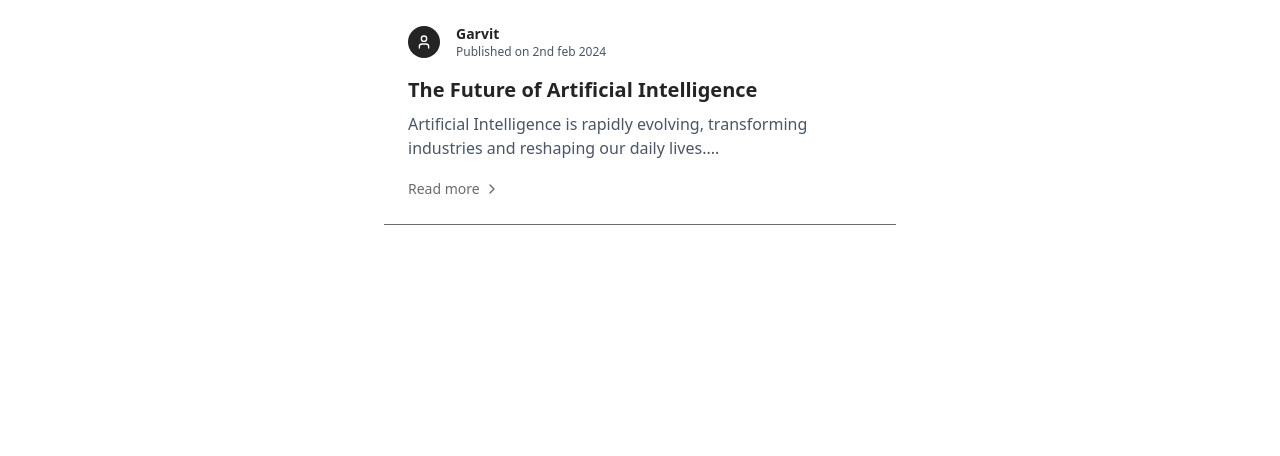
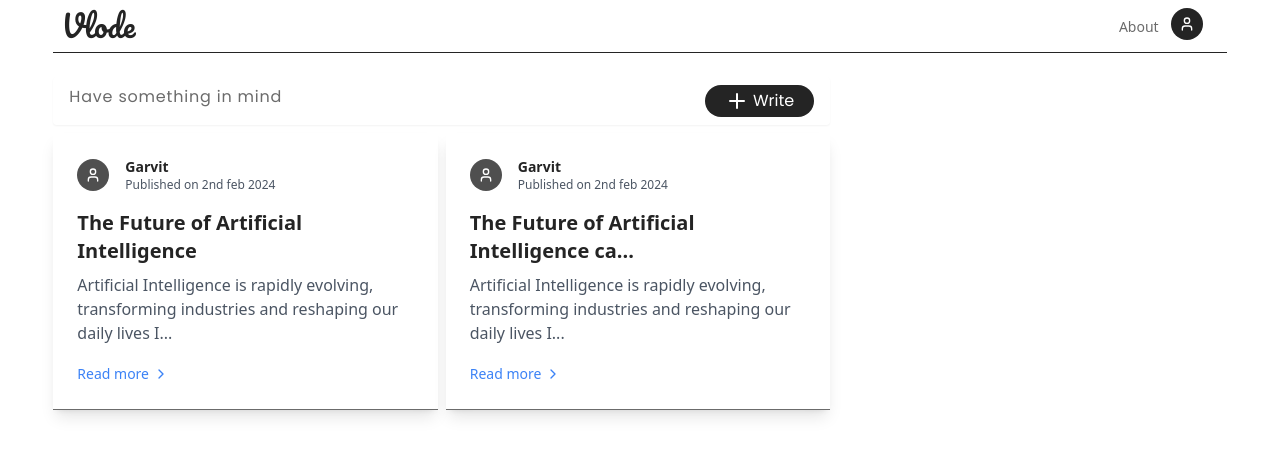
Before and after one commit to garvitj2003/vlode, a React (Vite) app in the folder frontend/: page /home in a window 1280 px wide. Shown: the top 456 px of the page. Built offline with nearby package versions, Linux system fonts and the light colour scheme; the HTML template or start-up script is replaced by a standard one.

Commit message:
Added Blog card

```diff
--- a/frontend/src/components/BlogCard.tsx
+++ b/frontend/src/components/BlogCard.tsx
@@ -7,11 +7,14 @@ interface blogTypes {
   published: string;
 }
 export const BlogCard = ({ title, content, author, published }: blogTypes) => {
+  const truncatedTitle = title.length > 40 ? title.slice(0, 40) + "..." : title;
+  const truncatedContent =
+    content.length > 40 ? content.slice(0, 100) + "..." : content;
   return (
-    <div className="max-w-lg bg-white overflow-hidden border-b border-mediumGray">
+    <div className="max-w-lg bg-white overflow-hidden border-b border-mediumGray shadow-lg">
       <div className="md:p-6 p-2 ">
         <div className="flex items-center md:mb-4 mb-1">
-          <div className="w-8 h-8 rounded-full bg-darkGray flex items-center justify-center mr-4">
+          <div className="w-8 h-8 rounded-full bg-darkGray opacity-80 flex items-center justify-center mr-4">
             <User className="w-4 h-4 text-white" />
           </div>
           <div>
@@ -20,14 +23,12 @@ export const BlogCard = ({ title, content, author, published }: blogTypes) => {
           </div>
         </div>
         <h3 className="text-xl font-bold mb-1 md:mb-2 text-darkGray ">
-          {title}
+          {truncatedTitle}
         </h3>
-        <p className="text-gray-600 dark:text-gray-400 mb-2 md:mb-4">
-          {content.slice(0, 99) + "..."}
-        </p>
+        <p className="text-gray-600 mb-2 md:mb-4">{truncatedContent}</p>
         <Link
           to="/"
-          className="inline-flex items-center text-sm font-medium text-mediumGray hover:underline"
+          className="inline-flex items-center text-sm font-medium text-blue-500 hover:underline"
         >
           Read more
           <ChevronRight className="ml-1 h-4 w-4" />
--- /dev/null
+++ b/frontend/src/components/Container.tsx
@@ -0,0 +1,36 @@
+import { Plus } from "lucide-react";
+import { BlogCard } from "../components/BlogCard";
+
+const Container = () => {
+  return (
+    <div className="grid lg:grid-cols-3 gap-4 mx-4 w-11/12">
+      <div className="col-span-2 grid lg:grid-cols-2 gap-2">
+        <div className="lg:col-span-2 flex justify-between sticky top-0 font-popins p-2  backdrop-blur-xl rounded shadow-sm">
+          <span className="mx-2 text-mediumGray tracking-wider">
+            Have something in mind
+          </span>
+          <button className="mx-2 bg-darkGray inline-flex gap-1 py-1 px-5 rounded-full text-white">
+            <Plus />
+            Write
+          </button>
+        </div>
+        <BlogCard
+          title={"The Future of Artificial Intelligence"}
+          content={`Artificial Intelligence is rapidly evolving, transforming industries and reshaping our daily lives In this
+    article, we explore the potential impacts and ethical considerations of AI advancements..`}
+          published={"2nd feb 2024"}
+          author={"Garvit"}
+        />
+        <BlogCard
+          title={"The Future of Artificial Intelligence can be very scary"}
+          content={`Artificial Intelligence is rapidly evolving, transforming industries and reshaping our daily lives In this
+    article, we explore the potential impacts and ethical considerations of AI advancements..`}
+          published={"2nd feb 2024"}
+          author={"Garvit"}
+        />
+      </div>
+      <div></div>
+    </div>
+  );
+};
+export default Container;
--- a/frontend/src/components/Header.tsx
+++ b/frontend/src/components/Header.tsx
@@ -1,4 +1,26 @@
+import { User } from "lucide-react";
+import { Link } from "react-router-dom";
+
 const Header = () => {
-  return <></>;
+  return (
+    <div className="flex justify-between w-11/12 p-2 border-b border-darkGray">
+      <p className="text-2xl md:text-3xl text-darkGray  font-Pacifico">Vlode</p>
+      <div className="inline-flex items-baseline">
+        <a
+          href="https://notion.com"
+          target="_blank"
+          className="text-sm mx-3 text-mediumGray"
+        >
+          About
+        </a>
+        <Link
+          to={"/user"}
+          className="w-8 h-8 rounded-full bg-darkGray hover:bg-gray-600 transition-all ease duration-300 flex items-center justify-center mr-4"
+        >
+          <User className="w-4 h-4 text-white" />
+        </Link>
+      </div>
+    </div>
+  );
 };
 export default Header;
--- a/frontend/src/pages/Home.tsx
+++ b/frontend/src/pages/Home.tsx
@@ -1,18 +1,11 @@
-import { BlogCard } from "../components/BlogCard";
+import Container from "../components/Container";
 import Header from "../components/Header";
 
 const Home = () => {
   return (
-    <div className="bg-white  w-screen flex flex-col items-center">
+    <div className="bg-white w-screen flex flex-col gap-6 items-center">
       <Header />
-      <BlogCard
-        title={"The Future of Artificial Intelligence"}
-        content={`Artificial Intelligence is rapidly evolving, transforming industries and reshaping our daily lives. In this
-          article, we explore the potential impacts and ethical considerations of AI advancements.Artificial Intelligence is rapidly evolving, transforming industries and reshaping our daily lives. In this
-          article, we explore the potential impacts and ethical considerations of AI advancements.`}
-        published={"2nd feb 2024"}
-        author={"Garvit"}
-      />
+      <Container />
     </div>
   );
 };
--- a/frontend/src/pages/Landing.tsx
+++ b/frontend/src/pages/Landing.tsx
@@ -15,7 +15,7 @@ const Landing = () => {
         transition={{ duration: 0.5 }}
       >
         <div className="py-4 md:py-6 flex justify-between border-b border-black font-popins">
-          <p className="text-2xl md:text-3xl font-bold text-darkGray tracking-tight ">
+          <p className="text-2xl md:text-3xl text-darkGray  font-Pacifico">
             Vlode
           </p>
           <div className="inline-flex items-baseline text-sm text-mediumGray gap-6 ">
```
